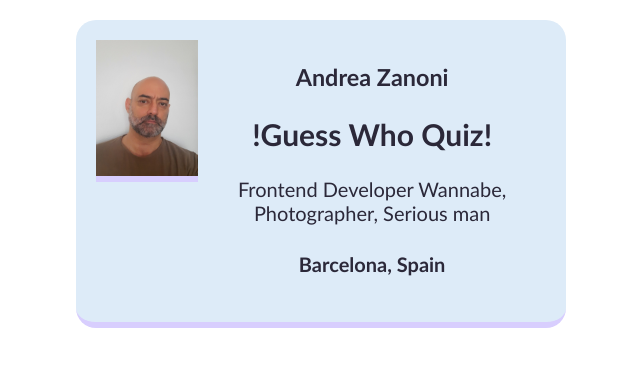
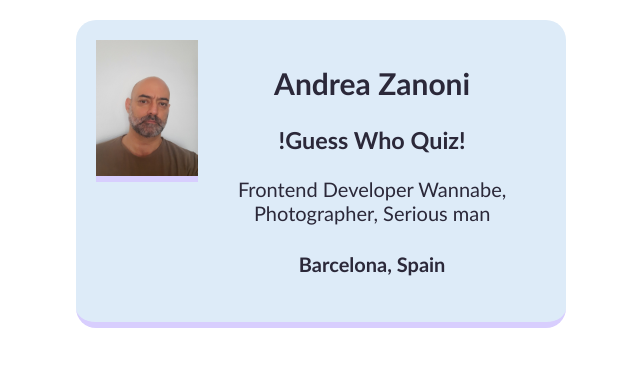
Before and after one commit to andreazanoni79-cloud/Business-card-prototype, a plain HTML site: page index.html in a window 1280 px wide. Shown: the whole page, without its empty margins (319-959 px from the left). Drawn offline with Linux system fonts and the light colour scheme.

Commit message:
Swap header levels for name and quiz title

```diff
--- a/index.html
+++ b/index.html
@@ -15,8 +15,8 @@
       </div>
 
       <div>
-        <h3>Andrea Zanoni</h3>
-        <h2>!Guess Who Quiz!</h2>
+        <h2>Andrea Zanoni</h2>
+        <h3>!Guess Who Quiz!</h3>
         <p>Frontend Developer Wannabe, Photographer, Serious man</p>
         <h4>Barcelona, Spain</h4>
       </div>
```
